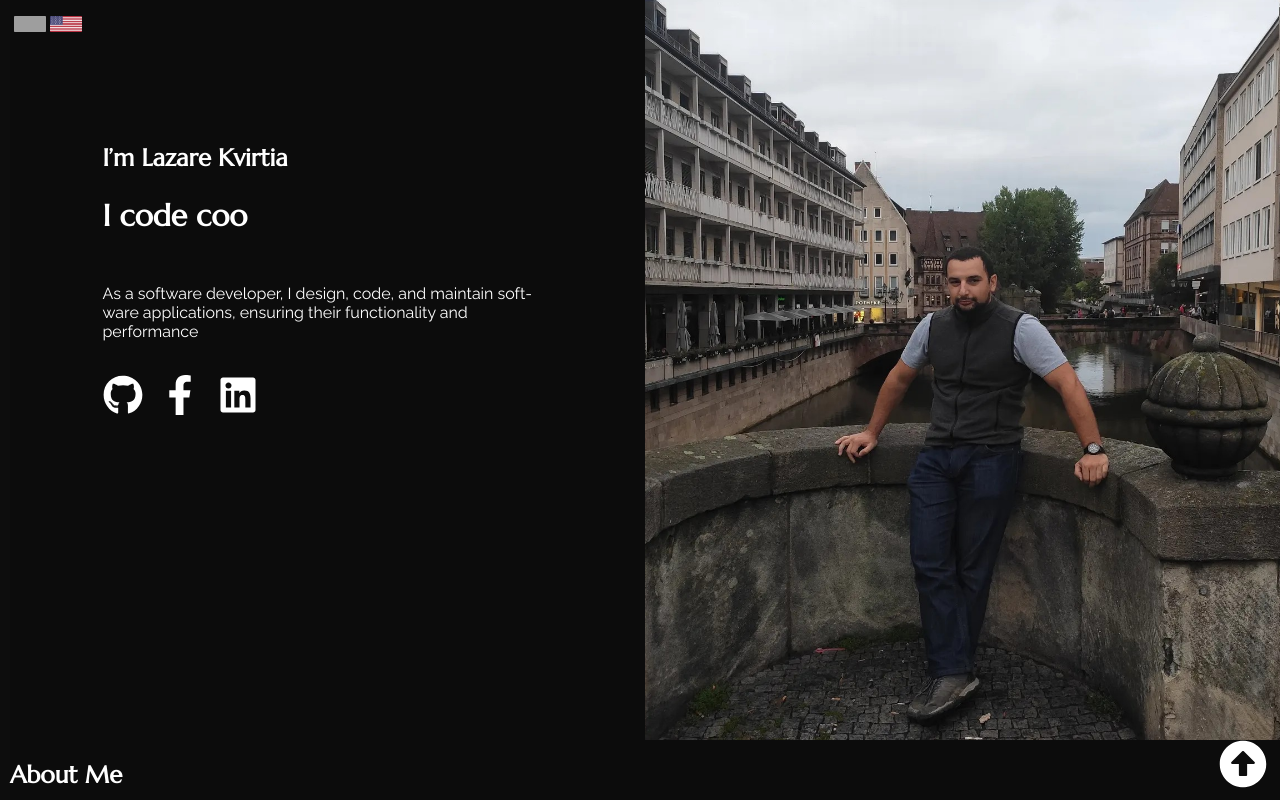
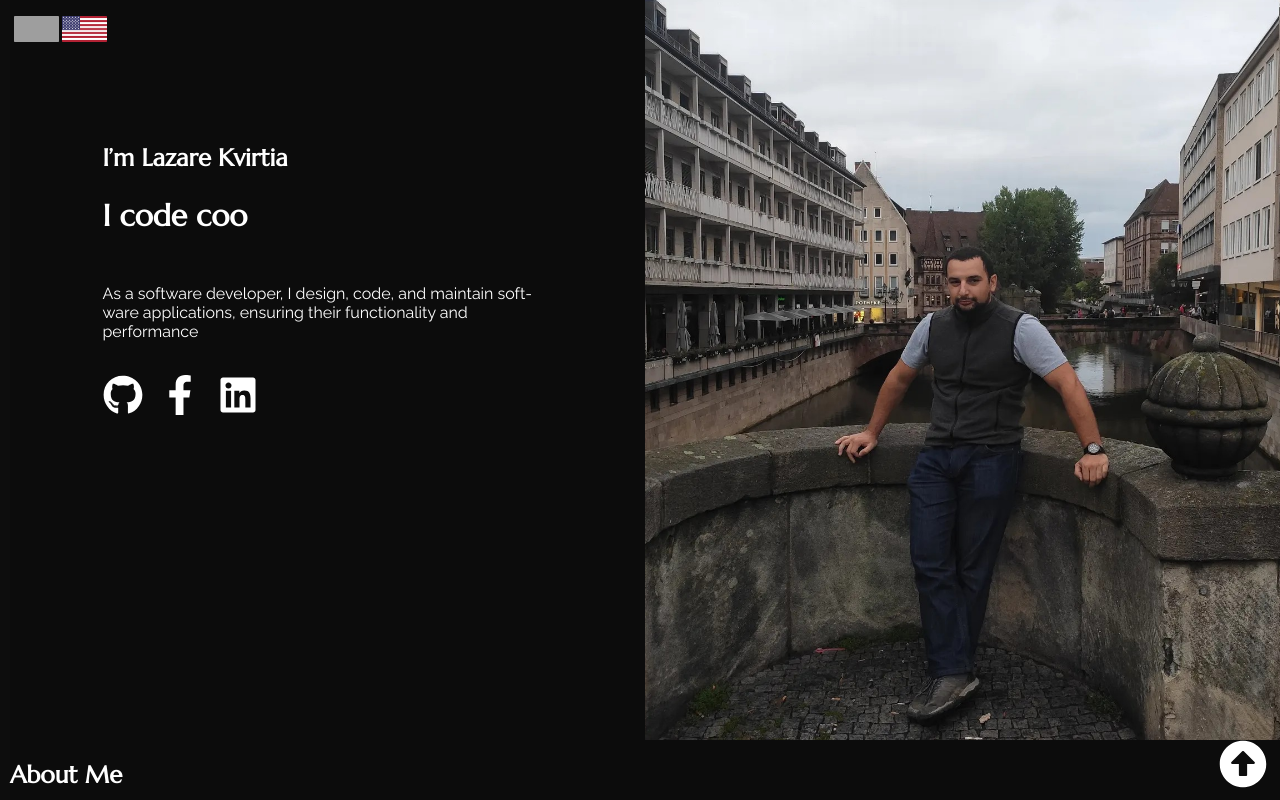
Before and after one commit to lazare1999/react-portfolio, a React (Create React App) app: page / in a window 1280 px wide. Shown: the top 800 px of the page. Built offline with nearby package versions, Linux system fonts and the light colour scheme; grey boxes are pictures that could not be loaded.

Commit message:
Adding Flags

```diff
--- a/src/App.css
+++ b/src/App.css
@@ -136,8 +136,8 @@ section {
 }
 
 .language_image {
-  height: 1rem;
-  width: 2rem;
+  height: 1.6rem;
+  width: 2.8rem;
   background: none;
   border: none;
   margin: 0 .1rem;
@@ -147,7 +147,7 @@ section {
 }
 
 .language_image:hover {
-  transform: scale(1.1);
+  transform: scale(1.2);
 }
 
 .floating_button_up {
--- a/src/components/LanguageSelector.js
+++ b/src/components/LanguageSelector.js
@@ -1,4 +1,4 @@
-import React, {useState} from "react";
+import React from "react";
 import i18n from '../i18n';
 import geo from "../assets/geo.png";
 import usa from "../assets/usa.webp";
```
